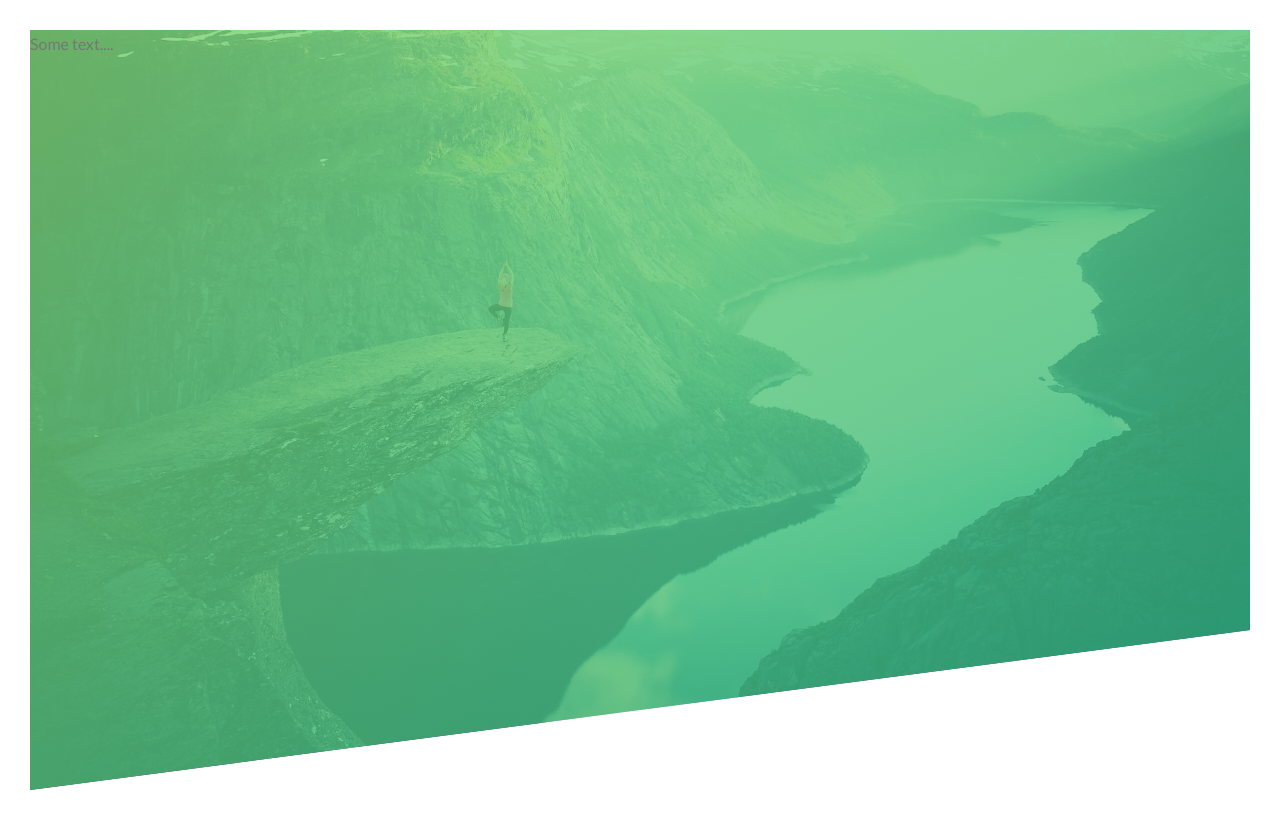
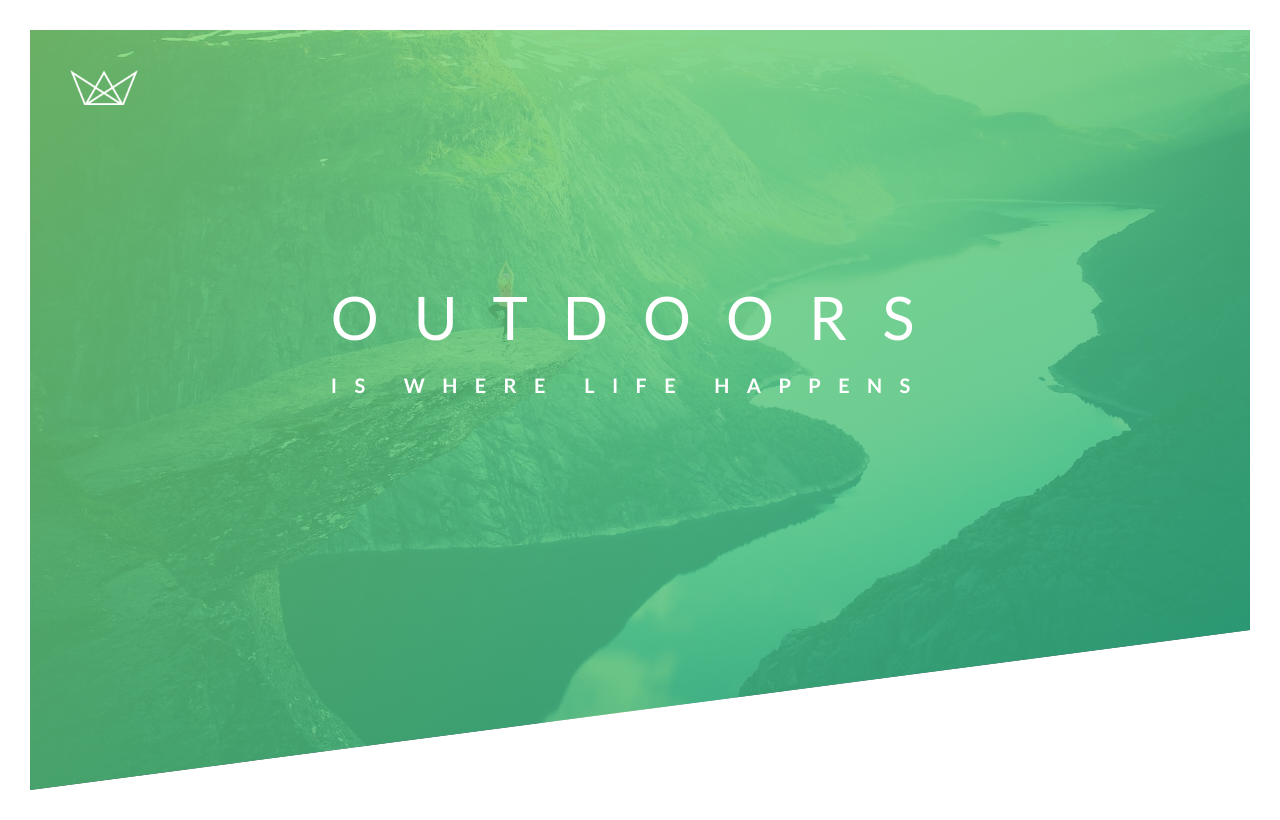
Before and after one commit to imrulkk89/Udemy_Advanced_CSS, a plain HTML site: page Natours/starter/index.html in a window 1280 px wide. Drawn offline with Linux system fonts and the light colour scheme; files that its build step writes are made by us from their sources.

Commit message:
Natours - Building the headers part 2 done

```diff
--- a/Natours/starter/css/style.css
+++ b/Natours/starter/css/style.css
@@ -23,6 +23,7 @@ body {
 }
 
 .header{
+    position: relative;
     height: 95vh;
     background-image: linear-gradient(
         to right bottom,
@@ -33,3 +34,39 @@ body {
     background-position: top;
     clip-path: polygon(0 0, 100% 0, 100% 75vh, 0 100%);
 }
+
+.logo-box{
+   position:absolute;
+   top: 40px;
+   left: 40px;
+
+}
+.logo{
+    height: 35px;
+}
+
+.text-box{
+    position:absolute;
+    top: 40%;
+    left: 50%;
+    transform: translate(-50%, -50%);
+}
+
+.heading-primary {
+    color: #fff;
+    text-transform: uppercase;
+}
+
+.heading-primary-main {
+    display: block;
+    font-size: 60px;
+    font-weight: 400;
+    letter-spacing: 35px;
+}
+
+.heading-primary-sub {
+    display: block;
+    font-size: 20px;
+    font-weight: 700;
+    letter-spacing: 17.4px;
+}
--- a/Natours/starter/index.html
+++ b/Natours/starter/index.html
@@ -14,7 +14,15 @@
     </head>
     <body>
         <header class="header">
-            Some text....
+            <div class="logo-box">
+                <img class="logo" src="/img/logo-white.png" alt="Logo">
+            </div>
+            <div class="text-box">
+                <h1 class="heading-primary">
+                    <span class="heading-primary-main">Outdoors</span>
+                    <span class="heading-primary-sub">is where life happens</span>
+                </h1>
+            </div>
         </header>
     </body>
 </html>
```
